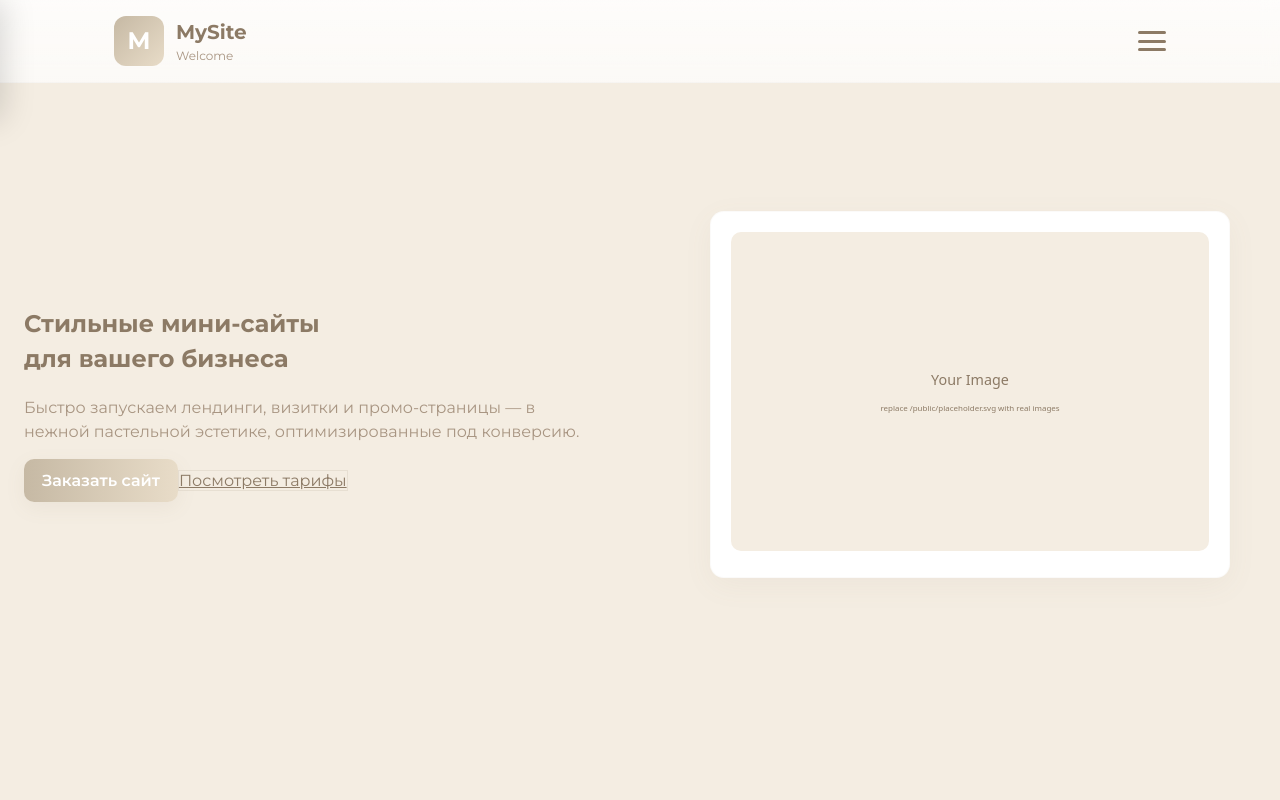
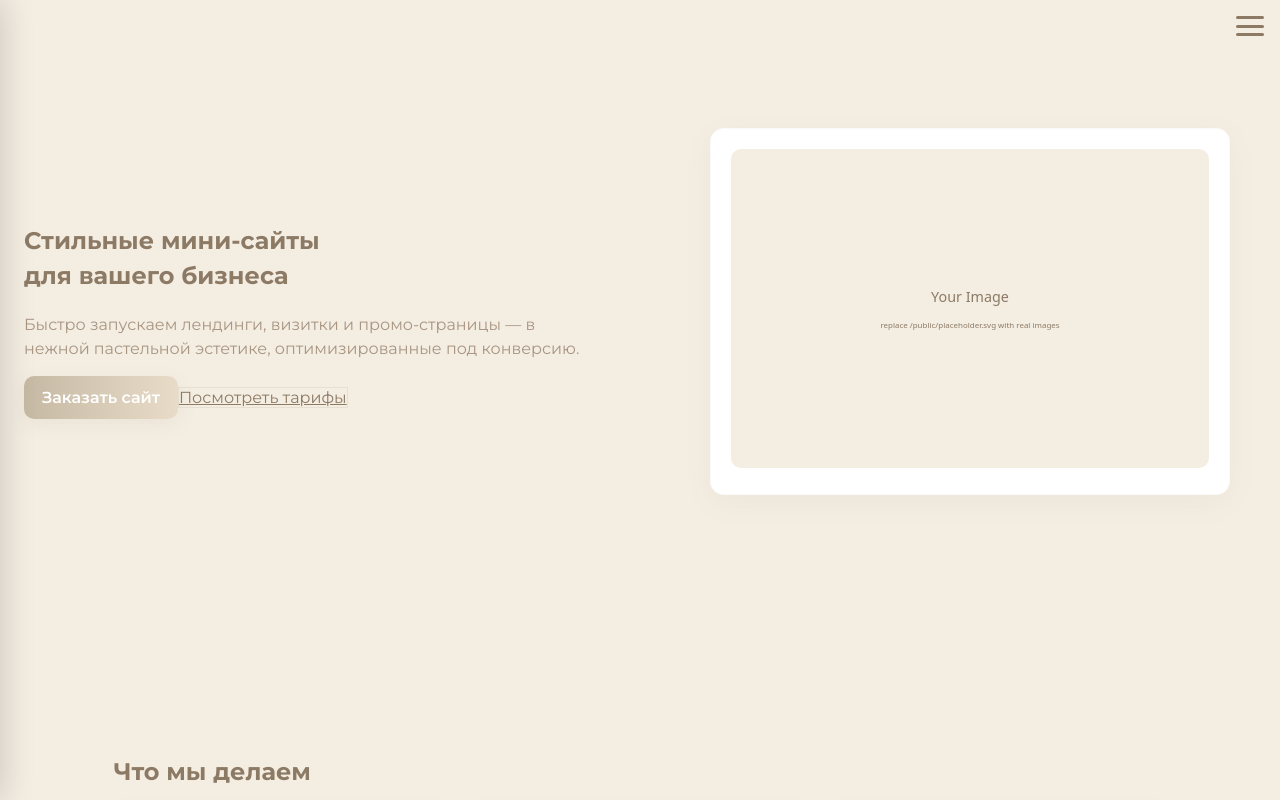
Before and after one commit to EgorSheredeko/reclama, a Next.js app: page / in a window 1280 px wide. Built offline with nearby package versions, Linux system fonts and the light colour scheme.

Commit message:
Обновлена шапка

```diff
--- a/src/app/layout.js
+++ b/src/app/layout.js
@@ -1,4 +1,4 @@
-// src/app/layout.js — серверный компонент, без "use client"
+// src/app/layout.js — серверный компонент
 import '../globals.css';
 import Header from '../components/Header';
 
@@ -11,15 +11,26 @@ export default function RootLayout({ children }) {
   return (
     <html lang="ru">
       <body>
-        <Header />
+        <Header /> {/* Header сам будет клиентским */}
         <main>{children}</main>
         <footer className="footer">
-          <div className="container" style={{display:'flex',justifyContent:'space-between',alignItems:'center',gap:24,flexWrap:'wrap'}}>
+          <div
+            className="container"
+            style={{
+              display: 'flex',
+              justifyContent: 'space-between',
+              alignItems: 'center',
+              gap: 24,
+              flexWrap: 'wrap'
+            }}
+          >
             <div>
-              <div style={{fontWeight:700}}>Mini Sites</div>
-              <div style={{fontSize:13}}>Создание мини-сайтов и лендингов</div>
+              <div style={{ fontWeight: 700 }}>Mini Sites</div>
+              <div style={{ fontSize: 13 }}>Создание мини-сайтов и лендингов</div>
             </div>
-            <div style={{fontSize:13}}>© {new Date().getFullYear()} Mini Sites — Все права защищены</div>
+            <div style={{ fontSize: 13 }}>
+              © {new Date().getFullYear()} Mini Sites — Все права защищены
+            </div>
           </div>
         </footer>
       </body>
--- a/src/components/Header.js
+++ b/src/components/Header.js
@@ -1,38 +1,77 @@
 "use client";
-import { useState } from "react";
+import { useState, useEffect } from "react";
 
 export default function Header() {
   const [open, setOpen] = useState(false);
 
+  // Читаем состояние из localStorage при загрузке
+  useEffect(() => {
+    const saved = localStorage.getItem("menuOpen");
+    if (saved === "true") setOpen(true);
+  }, []);
+
+  // Переключение меню и сохранение в localStorage
+  const toggleMenu = () => {
+    setOpen(prev => {
+      localStorage.setItem("menuOpen", !prev);
+      return !prev;
+    });
+  };
+
   return (
-    <header className="header">
-      <div className="header-inner container">
-        {/* Логотип */}
-        <div className="logo">
-          <div className="logo-icon">M</div> {/* можно любой символ или букву */}
-          <div className="logo-text">
-            <div className="logo-name">MySite</div>
-            <div className="logo-slogan">Welcome</div>
-          </div>
-        </div>
-
-        {/* Бургер */}
-        <div className="burger" onClick={() => setOpen(!open)}>
-          <span></span>
-          <span></span>
-          <span></span>
+    <>
+      {/* Кнопка бургер */}
+      <div
+        className="burger"
+        onClick={toggleMenu}
+        style={{
+          position: "fixed",
+          top: 16,
+          right: 16,
+          zIndex: 110,
+          cursor: "pointer",
+          display: "flex",
+          flexDirection: "column",
+          justifyContent: "space-between",
+          width: 28,
+          height: 20,
+        }}
+      >
+        <span style={{ display: "block", height: 3, background: "#8C7A65", borderRadius: 2, transition: "all 0.3s ease" }}></span>
+        <span style={{ display: "block", height: 3, background: "#8C7A65", borderRadius: 2, transition: "all 0.3s ease" }}></span>
+        <span style={{ display: "block", height: 3, background: "#8C7A65", borderRadius: 2, transition: "all 0.3s ease" }}></span>
       </div>
 
       {/* Мобильное меню */}
-        <nav className={`mobile-nav ${open ? "open" : ""}`}>
+      <nav
+        className={`mobile-nav ${open ? "open" : ""}`}
+        style={{
+          position: "fixed",
+          top: 0,
+          left: open ? 0 : "-280px",
+          width: 280,
+          height: "100%",
+          background: "#F4EDE2",
+          padding: "60px 24px",
+          display: "flex",
+          flexDirection: "column",
+          gap: 24,
+          boxShadow: "4px 0 30px rgba(0,0,0,0.15)",
+          transition: "left 0.4s ease",
+          borderRight: "1px solid rgba(140,122,101,0.1)",
+          zIndex: 100,
+        }}
+      >
         <a href="/">Home</a>
         <a href="/pricing">About</a>
         <a href="/services">Services</a>
         <a href="/portfolio">Portfolio</a>
+        <a href="/pricing">Pricing</a>
         <a href="/contact">Contact</a>
-          <div className="nav-footer">© 2025 MySite</div>
+        <div style={{ marginTop: "auto", fontSize: 12, color: "#A89582", textAlign: "center" }}>
+          © 2025 Mini Sites
+        </div>
       </nav>
-      </div>
-    </header>
+    </>
   );
 }
--- a/src/globals.css
+++ b/src/globals.css
@@ -34,36 +34,8 @@ body { -ms-overflow-style: none; scrollbar-width: none; }
 .container { max-width: 1100px; margin: 0 auto; padding: 48px 24px; transition: box-shadow 0.3s ease; }
 
 /* =========================
-   Header (burger version)
+   Burger menu (мобильная кнопка)
    ========================= */
-.header {
-  backdrop-filter: blur(8px);
-  background: linear-gradient(180deg, rgba(255,255,255,0.85), rgba(255,255,255,0.7));
-  position: sticky;
-  top: 0;
-  z-index: 50;
-  border-bottom: 1px solid rgba(140,122,101,0.06);
-}
-.header-inner { display: flex; align-items: center; justify-content: space-between; padding: 16px 24px; }
-
-/* Logo */
-.logo { display: flex; align-items: center; gap: 12px; }
-.logo-icon {
-  width: 50px;
-  height: 50px;
-  background: linear-gradient(135deg, #C6B9A4, #E8DCC8);
-  border-radius: 12px;
-  display: flex;
-  justify-content: center;
-  align-items: center;
-  font-weight: 700;
-  color: #fff;
-  font-size: 24px;
-}
-.logo-text .logo-name { font-weight: 700; font-size: 20px; }
-.logo-text .logo-slogan { font-size: 12px; color: var(--muted); }
-
-/* Burger menu */
 .burger {
   display: flex;
   flex-direction: column;
@@ -81,14 +53,14 @@ body { -ms-overflow-style: none; scrollbar-width: none; }
   transition: all 0.3s ease;
 }
 
-/* Mobile nav — стильная панель */
+/* Mobile nav — панель меню */
 .mobile-nav {
   position: fixed;
   top: 0;
   left: -280px;
   width: 280px;
   height: 100%;
-  background: linear-gradient(180deg, #F4EDE2, #E8DCC8);
+  background: linear-gradient(180deg, rgba(221, 207, 184, 0.95), rgba(232,220,200,0.95));
   padding: 60px 24px;
   display: flex;
   flex-direction: column;
@@ -207,7 +179,7 @@ body { -ms-overflow-style: none; scrollbar-width: none; }
   .hero-text { max-width: 100%; }
   .card { padding: 16px; }
   .contact-grid { grid-template-columns: 1fr; }
-  .header-inner, .footer-inner { flex-direction: column; align-items: flex-start; gap: 12px; }
+  .footer-inner { flex-direction: column; align-items: flex-start; gap: 12px; }
   .btn-nav { width: 100%; text-align: center; }
 }
 
```
Lines whose indentation alone changed are shown as unchanged.
